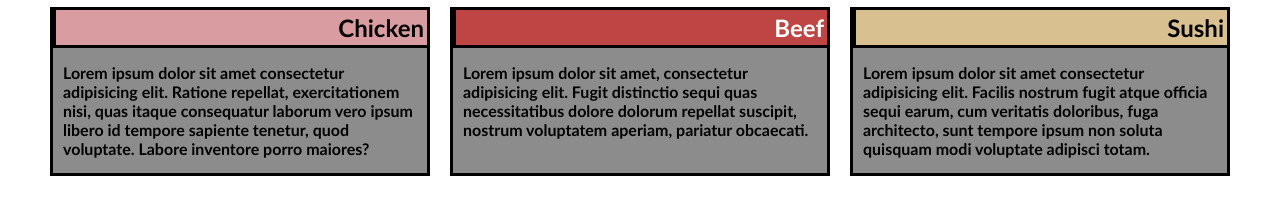
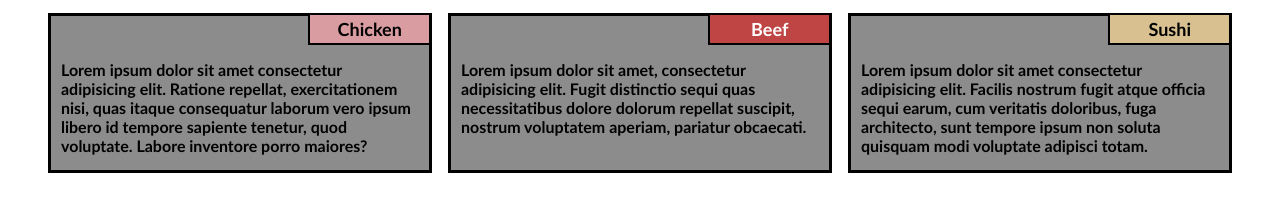
Before and after one commit to Christian-Yugen/mod2-solution, a plain HTML site: page index.html in a window 1280 px wide. Shown: the part 102-316 px from the top of the page. Drawn offline with Linux system fonts and the light colour scheme.

Commit message:
Correção de posicionamento

```diff
--- /dev/null
+++ b/css/style copy.css
@@ -0,0 +1,116 @@
+*{
+    box-sizing: border-box;
+    margin: 0;
+    padding: 0;
+    font-family: 'Trebuchet MS', 'Lucida Sans Unicode', 'Lucida Grande', 'Lucida Sans', Arial, sans-serif;
+}
+h1{
+    display: flex;
+    justify-content: center;
+    padding-top: 30px;
+    padding-bottom: 30px;
+}
+.container {
+    margin: 0 auto;
+    max-width: 1200px;
+    display: flex;
+    flex-flow: row wrap;
+    justify-content: center;
+    padding: 0.5rem;
+}
+
+.box {
+    border: 0px solid black;
+    margin: 0.5rem;
+    position: relative;
+    height: $card-height-mobile;
+    flex: 1;
+    min-width: 290px;
+    -webkit-transform: translate3d(0, 0, 0);
+    -moz-transform: translate3d(0, 0, 0);
+    border: 3px solid black;
+    background: #8C8C8C;
+    &::before {
+        content: '';
+        position: absolute;
+        top: 0;
+        left: 0;
+        width: 100%;
+        height: 100%;
+        z-index: 0;
+}
+
+.box_title-c1{
+    display: block;
+    justify-content: end;
+    border: 3px solid black;
+    padding: 3px;
+    background-color: #D99CA1;
+    margin-top: -3px;
+    margin-right: -3px;
+}
+
+p {
+    display: flex;
+    padding: 15px 10px;
+    font-weight: bolder;
+}
+
+/*h1{
+    display: flex;
+    justify-content: center;
+    padding-top: 30px;
+    padding-bottom: 30px;
+}
+/*.container{
+    position: relative;
+    display: flex;
+    flex-wrap: wrap;
+    margin: 0 auto;
+}
+
+.container >box {
+    flex: 1 1 150px;
+}
+.box {
+    flex: 1 1 150px;
+    margin: 10px;
+    border: 3px solid black;
+    background: #8C8C8C;
+}
+p {
+    display: flex;
+    padding: 15px 10px;
+    font-weight: bolder;
+}
+
+#c1 {
+    display: flex;
+    justify-content: end;
+    border: 3px solid black;
+    padding: 3px;
+    background-color: #D99CA1;
+    margin-top: -3px;
+    margin-right: -3px;
+}
+
+#b1{
+    display: flex;
+    justify-content: end;
+    border: 3px solid black;
+    padding: 3px;
+    background-color: #BF4545;
+    color: white;
+    margin-top: -3px;
+    margin-right: -3px;
+}
+#s1{
+    display: flex;
+    justify-content: end;
+    border: 3px solid black;
+    padding: 3px;
+    background-color: #D9C091;
+    margin-top: -3px;
+    margin-right: -3px;
+
+}
--- a/css/style.css
+++ b/css/style.css
@@ -11,19 +11,22 @@ h1{
     padding-bottom: 30px;
 }
 .container{
-    position: relative;
+    margin: 0 auto;
+    max-width: 1200px;
     display: flex;
-    flex-wrap: wrap;
-    max-width: 1200px;
-    margin: 0 auto;
+    flex-flow: row wrap;
+    justify-content: center;
+    padding: 0.5rem;
 }
 
-.container >box{
+.container >box {
     flex: 1 1 150px;
 }
 .box {
-    flex: 1 2 150px;
-    margin: 10px;
+    margin: 0.5rem;
+    position: relative;
+    flex: 1;
+    min-width: 303.3px;
     border: 3px solid black;
     background: #8C8C8C;
 }
@@ -33,33 +36,39 @@ p {
     font-weight: bolder;
 }
 
-#c1 {
-    display: flex;
-    justify-content: end;
-    border: 3px solid black;
+.c1 {
+    display: flex   ;
+    justify-content: center;
+    border: 2px solid black;
     padding: 3px;
     background-color: #D99CA1;
     margin-top: -3px;
-    margin-right: -3px;
+    width: 30%;
+    margin-left: 68%;
+    font-size: 12px;
+
 }
 
-#b1{
+.b1{
     display: flex;
-    justify-content: end;
-    border: 3px solid black;
+    justify-content: center;
+    border: 2px solid black;
     padding: 3px;
     background-color: #BF4545;
     color: white;
     margin-top: -3px;
-    margin-right: -3px;
+    width: 30%;
+    margin-left: 68%;
+    font-size: 12px;
 }
-#s1{
+.s1{
     display: flex;
-    justify-content: end;
-    border: 3px solid black;
+    justify-content: center;
+    border: 2px solid black;
     padding: 3px;
     background-color: #D9C091;
     margin-top: -3px;
-    margin-right: -3px;
-
+    width: 30%;
+    margin-left: 68%;
+    font-size: 12px;
 }
--- a/index.html
+++ b/index.html
@@ -11,15 +11,15 @@
     <h1>Our Menu</h1>
     <div class="container">
         <div class="box">
-            <h2 id="c1">Chicken</h2>
+            <div class="c1"><h2>Chicken</h2></div>
             <p>Lorem ipsum dolor sit amet consectetur adipisicing elit. Ratione repellat, exercitationem nisi, quas itaque consequatur laborum vero ipsum libero id tempore sapiente tenetur, quod voluptate. Labore inventore porro maiores?</p>
         </div>
         <div class="box">
-            <h2 id="b1">Beef</h2>
+            <div class="b1"><h2>Beef</h2></div>
             <p>Lorem ipsum dolor sit amet, consectetur adipisicing elit. Fugit distinctio sequi quas necessitatibus dolore dolorum repellat suscipit, nostrum voluptatem aperiam, pariatur obcaecati.</p>
         </div>
         <div class="box">
-            <h2 id="s1">Sushi</h2>
+            <div class="s1"><h2>Sushi</h2></div>
             <p>Lorem ipsum dolor sit amet consectetur adipisicing elit. Facilis nostrum fugit atque officia sequi earum, cum veritatis doloribus, fuga architecto, sunt tempore ipsum non soluta quisquam modi voluptate adipisci totam.</p>
         </div>
     </div>
```
Also changed, not shown: index copy.html (added, +33 -0 lines).
